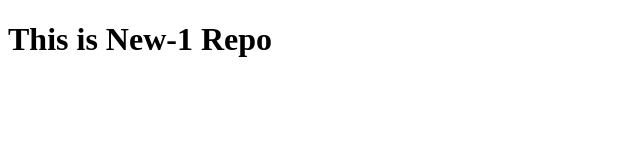
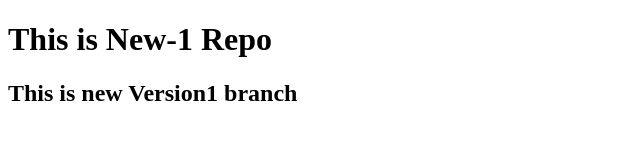
Before and after one commit to rajhanani/New1, a plain HTML site: page index.html in a window 1280 px wide. Shown: the whole page, without its empty margins (0-640 px from the left). Drawn offline with Linux system fonts and the light colour scheme.

Commit message:
version1 branch

```diff
--- a/index.html
+++ b/index.html
@@ -8,5 +8,6 @@
 </head>
 <body>
     <h1>This is New-1 Repo</h1>
+    <h2>This is new Version1 branch</h2>
 </body>
 </html>
```
